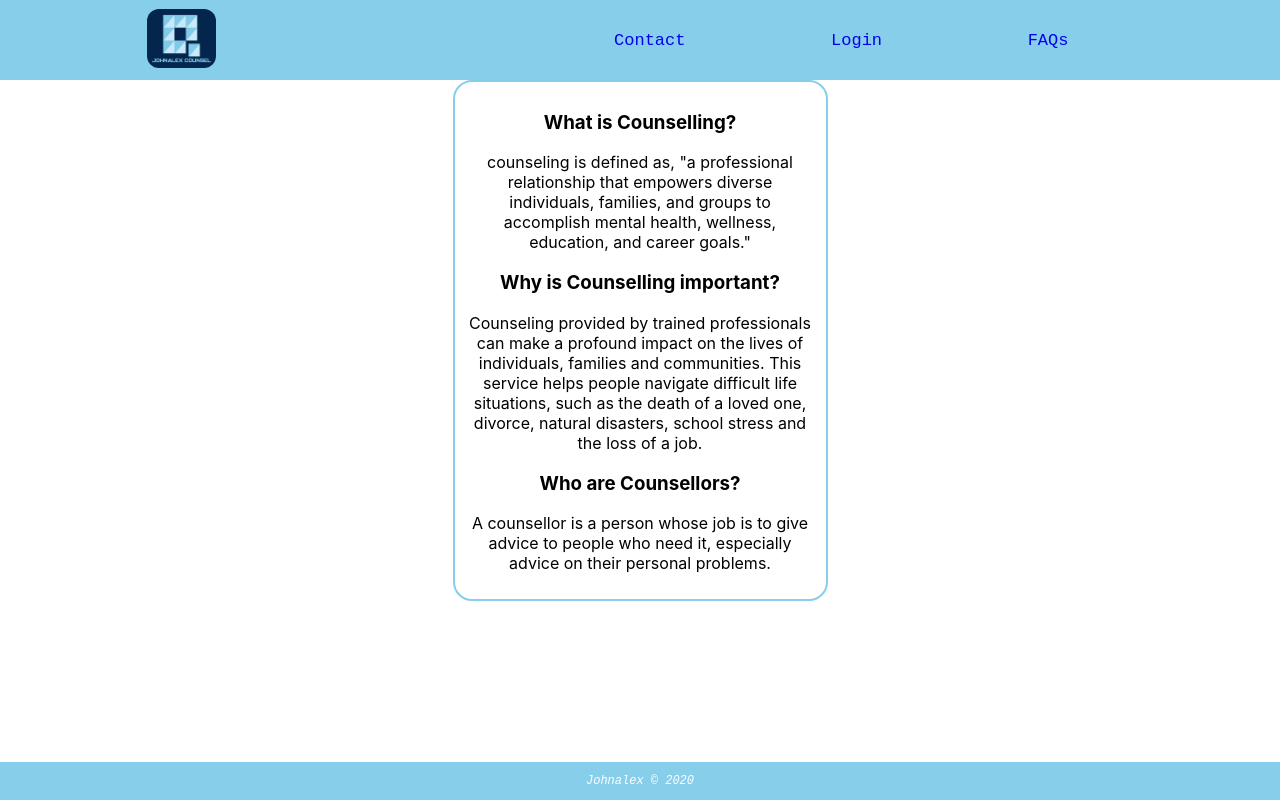
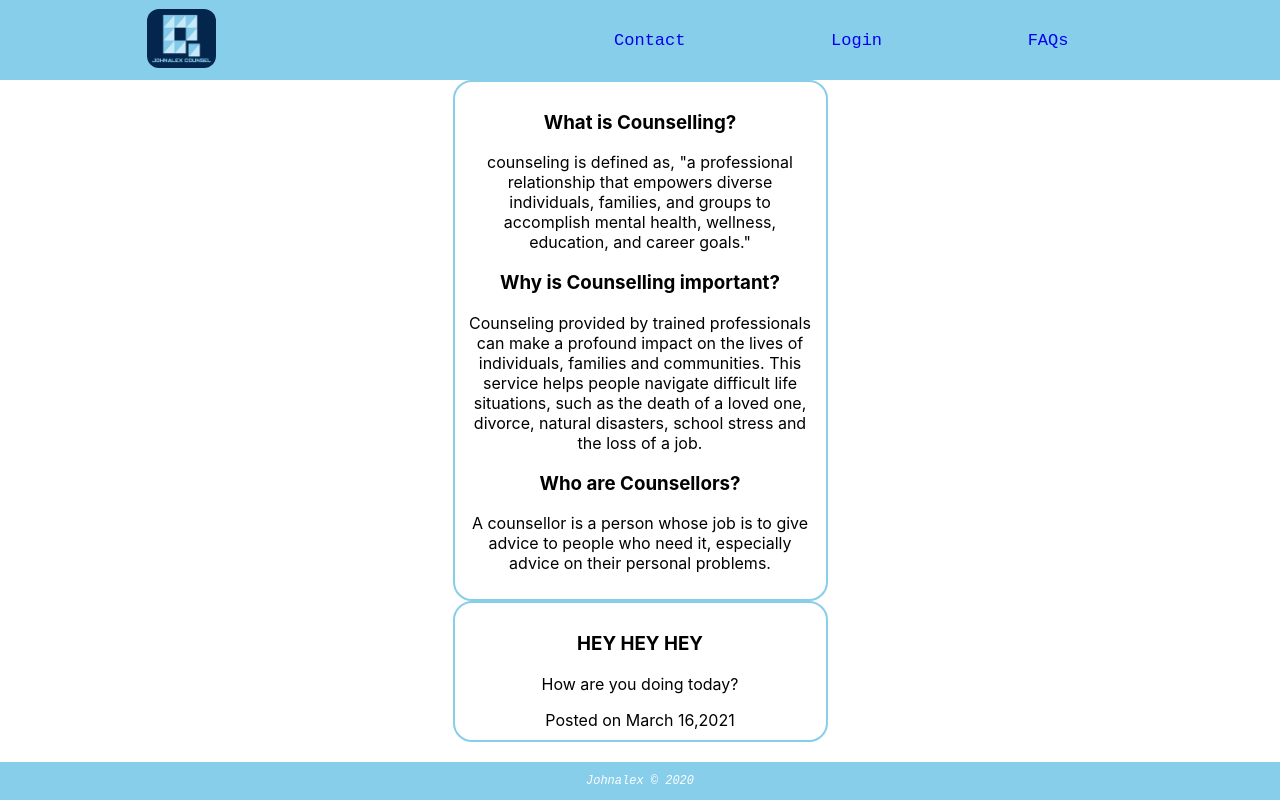
Before and after one commit to Johnalexx/counselling_project, a React (Create React App) app: page /faq in a window 1280 px wide. Built offline with nearby package versions, Linux system fonts and the light colour scheme.

Commit message:
updating FAQ

```diff
--- a/src/pages/FAQs.js
+++ b/src/pages/FAQs.js
@@ -23,6 +23,17 @@ function FAQs() {
                     </div>
                 </div>
             </div>
+            <div className="faq-container">
+                    <div className="faq-chatter">
+                        <h3 className="faq-header">HEY HEY HEY</h3>
+                    <div className="faq-container-content">
+                        <p>How are you doing today?</p>
+                    </div>
+                    <div className="single-faq-info">
+                        Posted on March 16,2021
+                    </div>
+                </div>
+            </div>
         </div>
     )
 }
```
